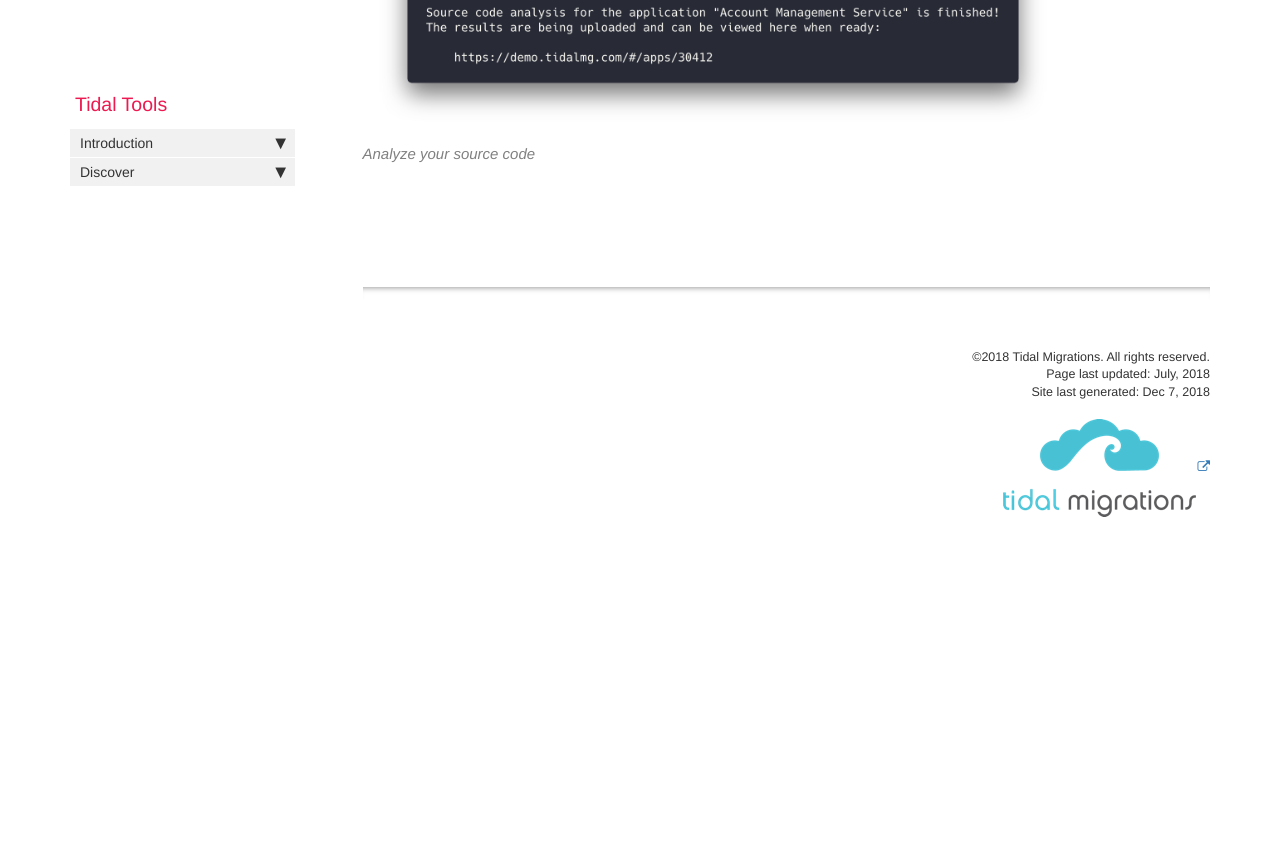
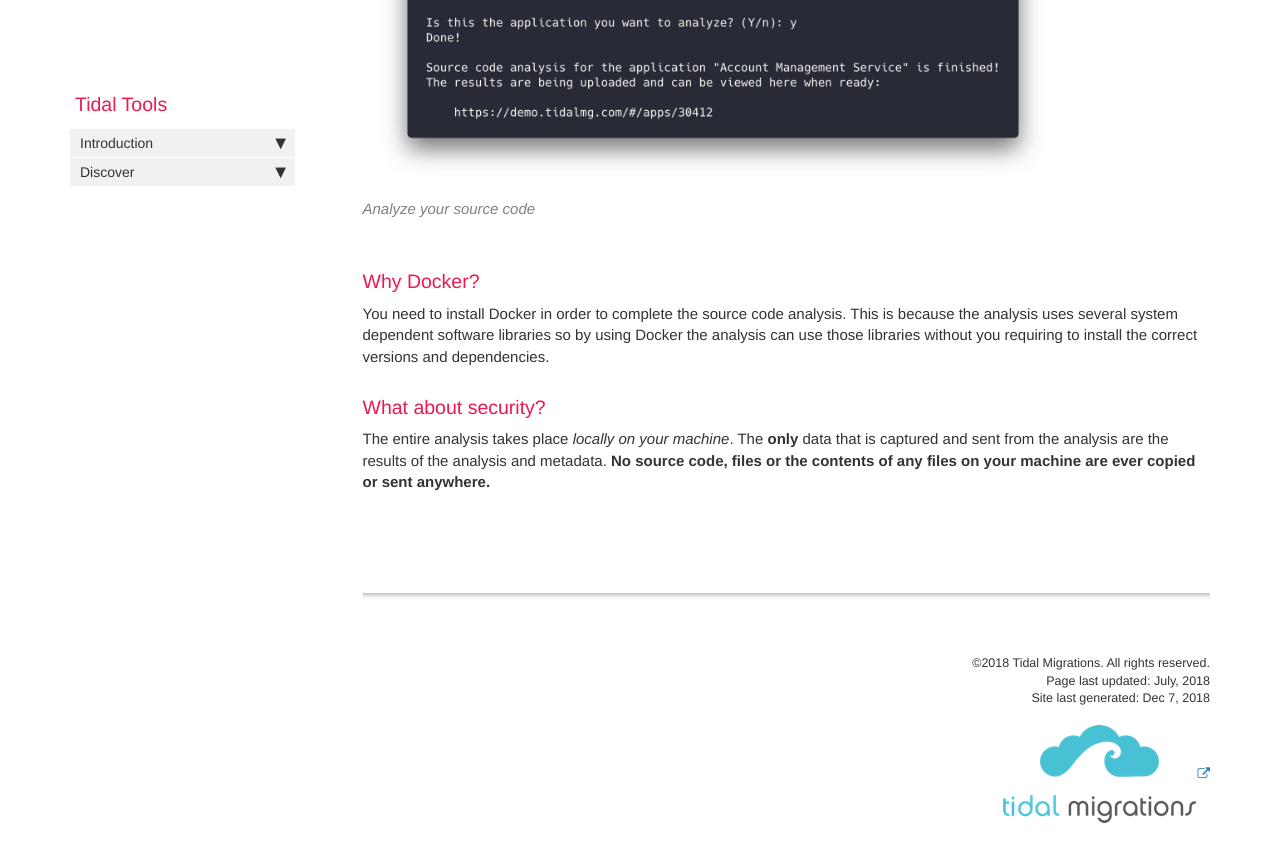
Before and after one commit to tidalmigrations/tidalmigrations.github.io, a Jekyll site: the page built from pages/tidal tools/sourcecode.md, in a window 1280 px wide and 900 px high, scrolled down 2058 px. Shown: the top 862 px of the window. Built offline with Jekyll 4.4.1, drawn with Linux system fonts in a browser that asks for light colours; nearby versions of some CDN libraries; comment, search, counter and statistics services are not loaded; before the commit the page ends 2652 px from its top, so only the background shows below that; some of the changed text lies outside the part shown.

Commit message:
Add content about Docker and security

```diff
--- a/pages/tidal tools/sourcecode.md
+++ b/pages/tidal tools/sourcecode.md
@@ -46,7 +46,7 @@ After having [installed](tidal-tools.html#install) Tidal Tools,  analyze your so
 
 - Enable the Source Code Analysis feature for your account - https://yoursubdomainhere.tidalmg.com/#/settings - at the bottom.
 - Be sure to have [logged in](tidal-tools.html#login) to your Tidal Migrations account via Tidal Tools.
-- Install [Docker CE](https://docs.docker.com/v17.12/install/), it is compatible with most OSs, select the one you need. Version 17.12 or later will work with Tidal Tools.
+- Install [Docker CE](https://docs.docker.com/v17.12/install/), it is compatible with most OSs, select the one you need. Version 17.12 or later will work with Tidal Tools. [Why Docker?](#why-docker)
 - You will need the application ID - You can find it in the URL bar when looking at an application. ex. If you are viewing an application in Tidal Migrations, the URL will show https://demo2.tidalmg.com/#/apps/111 in this case 111 is the application ID.
 - You will also need a local copy of the source code.
 
@@ -63,3 +63,11 @@ Once it is complete you can view your application and the newly updated data in
 Try it out!
 
 {% include image.html file="source_code_analyze.png" caption="Analyze your source code" %}
+
+### Why Docker?
+
+You need to install Docker in order to complete the source code analysis. This is because the analysis uses several system dependent software libraries so by using Docker the analysis can use those libraries without you requiring to install the correct versions and dependencies.
+
+### What about security?
+
+The entire analysis takes place _locally on your machine_. The **only** data that is captured and sent from the analysis are the results of the analysis and metadata. **No source code, files or the contents of any files on your machine are ever copied or sent anywhere.**
```
